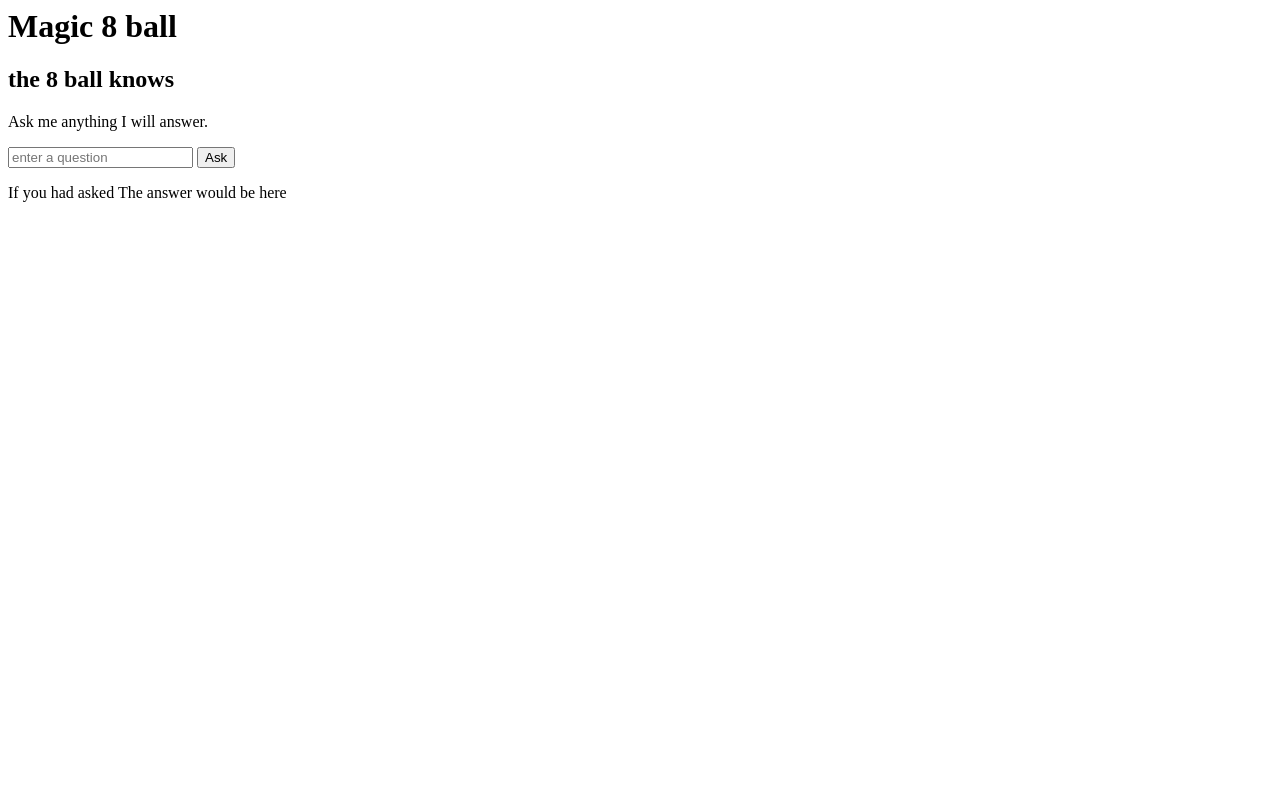
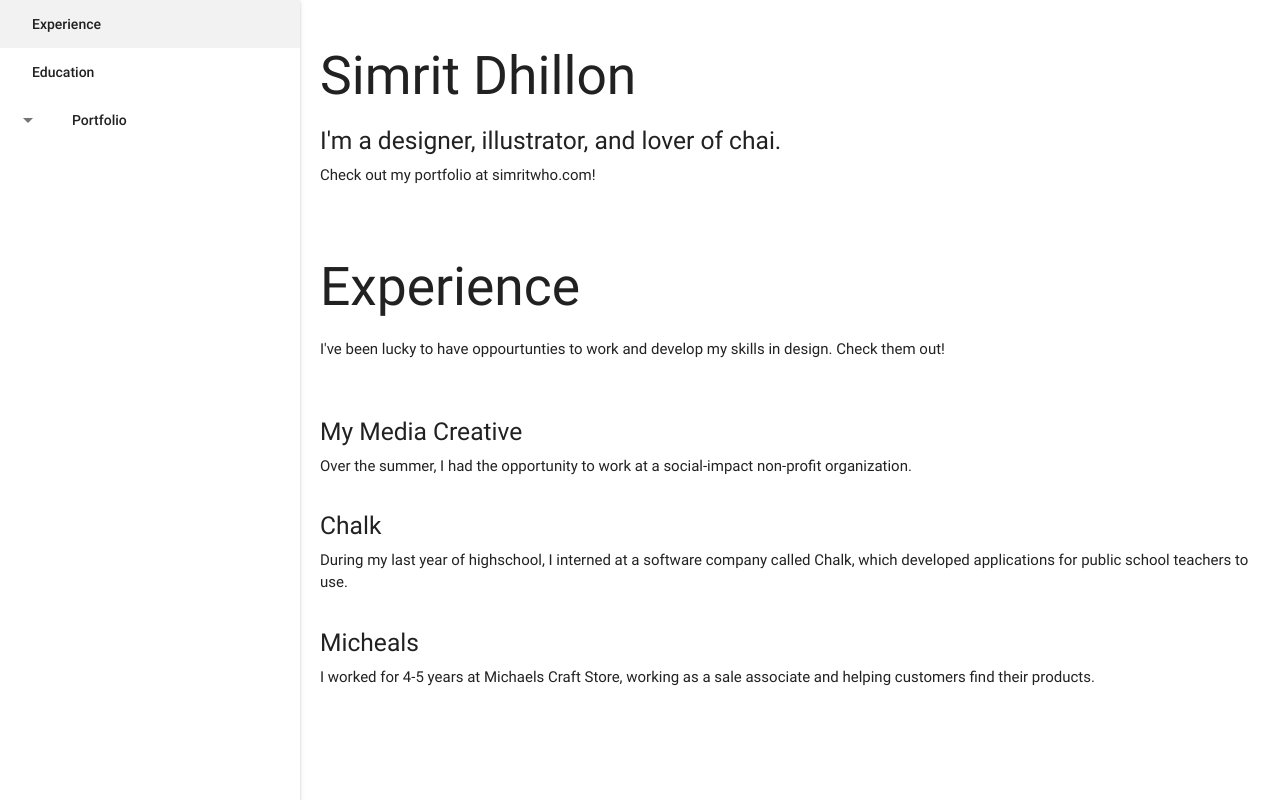
Before and after one commit to designbird/assignment2-mar15, a plain HTML site: page index.html in a window 1280 px wide. Shown: the top 800 px of the page. Drawn offline with nearby package versions, Linux system fonts and the light colour scheme.

Commit message:
add index.html from lab 5

```diff
--- a/index.html
+++ b/index.html
@@ -1,25 +1,140 @@
+<!DOCTYPE html>
+<html lang="en">
+
 <head>
-    <link rel="manifest" href="/magic.webmanifest">
-    <meta name="viewport" content="width=device-width, initial-scale=1">
-    <link rel="icon" href="favicon.ico" type="image/x-icon" />
-    <link rel="apple-touch-icon" href="img/apple-touch-icon.png">
-    <meta name="theme-color" content="white" />
-    <meta name="apple-mobile-web-app-capable" content="yes">
-    <meta name="apple-mobile-web-app-status-bar-style" content="black">
-    <meta name="apple-mobile-web-app-title" content="Magic 8 Ball">
-    <meta name="msapplication-TileImage" content="/img/ms144.png">
-    <meta name="msapplication-TileColor" content="#FFFFFF">
+    <!-- JQuery / Materialize CSS + JavaScript imports -->
+
+    <meta name="viewport" content="width=device-width, initial-scale=1.0">
+    <link href="https://cdnjs.cloudflare.com/ajax/libs/materialize/0.98.0/css/materialize.min.css" rel="stylesheet" />
+    <link href="https://fonts.googleapis.com/icon?family=Material+Icons" rel="stylesheet" />
+
+    <script src="https://ajax.googleapis.com/ajax/libs/jquery/2.1.1/jquery.min.js"></script>
+    <script src="https://cdnjs.cloudflare.com/ajax/libs/materialize/0.98.0/js/materialize.min.js"></script>
+    <style>
+        #container {
+            padding-left: 300px;
+        }
+
+        #content {
+            padding: 20px;
+        }
+
+        @media only screen and (max-width : 992px) {
+            #container {
+                padding-left: 0px;
+            }
+        }
+    </style>
 
 </head>
 
 <body>
-    <form id="magic8ball">
-        <h1>Magic 8 ball</h1>
-        <h2>the 8 ball knows</h2>
-        <p>Ask me anything I will answer.</p>
-        <input id="question" placeholder="enter a question" />
-        <button type="submit">Ask</button>
-        <p id="answer">If you had asked The answer would be here</p>
-    </form>
-    <script src="js/main.js" type="module"></script>
+    <div id="container">
+
+        <div id="menu">
+
+            <ul id="slide-out" class="side-nav fixed show-on-large-only">
+                <li><a href="#experience">Experience</a></li>
+                <li><a href="#education">Education</a></li>
+                <li class="no-padding">
+                    <ul class="collapsible collapsible-accordion">
+                        <li>
+                            <a class="collapsible-header">Portfolio<i class="material-icons">arrow_drop_down</i></a>
+                            <div class="collapsible-body">
+                                <ul>
+                                    <li><a href="#!">Dryad</a></li>
+                                    <li><a href="#!">Laurier Registration</a></li>
+                                    <li><a href="#!">SAI</a></li>
+                                    <li><a href="#!">Infaque</a></li>
+                                </ul>
+                            </div>
+                        </li>
+                    </ul>
+                </li>
+            </ul>
+        </div>
+
+        <div id="content">
+            <a href="#" data-activates="slide-out" class="button-collapse hide-on-large-only"><i
+                    class="material-icons">menu</i></a>
+
+            <h2>Simrit Dhillon</h2>
+
+            <h5>I'm a designer, illustrator, and lover of chai.</h5>
+            <body>Check out my portfolio at simritwho.com!</body>
+            <br />
+            <br />
+            <br />
+
+
+
+            </section>
+
+            <section id="experience">
+                <h2>Experience</h2>
+                I've been lucky to have oppourtunties to work and develop my skills in design. Check them out!
+                <br />
+            </section>
+            <br />
+            <br />
+            <h5>My Media Creative</h5>
+            Over the summer, I had the opportunity to work at a social-impact non-profit organization.
+            <br />
+            <br />
+            <h5>Chalk</h5>
+            During my last year of highschool, I interned at a software company called Chalk, which developed applications for public school teachers to use.
+
+            <br />
+            <br />
+            <h5>Micheals</h5>
+            I worked for 4-5 years at Michaels Craft Store, working as a sale associate and helping customers find their products.
+            <br />
+            <br />
+            <br />
+            <br />
+            <br />
+            <br />
+
+            <section id="education">
+                <h2>Education</h2>
+                <br />
+                Currently attending Wilfrid Laurier University, where I'm working towards my Bachelor of Design in the User Experience Design program!
+                <br />
+                <br />
+                <br />
+                <br />
+                <br />
+                <br />
+                <br />
+                <br />
+                <br />
+                <br />
+                <br />
+                <br />
+                <br />
+                <br />
+                <br />
+                <br />
+                <br />
+                <br />
+                <br />
+                <br />
+                <br />
+                <br />
+                <br />
+        </div>
+
+    </div>
+    <script>
+        $('.button-collapse').sideNav({
+            menuWidth: 300, // Default is 300
+            edge: 'left', // Choose the horizontal origin
+            closeOnClick: false, // Closes side-nav on <a> clicks, useful for Angular/Meteor
+            draggable: true // Choose whether you can drag to open on touch screens
+        });
+
+
+    </script>
 </body>
+
+</html>
```
Also changed, not shown: indexpwa.html (added, +25 -0 lines).
